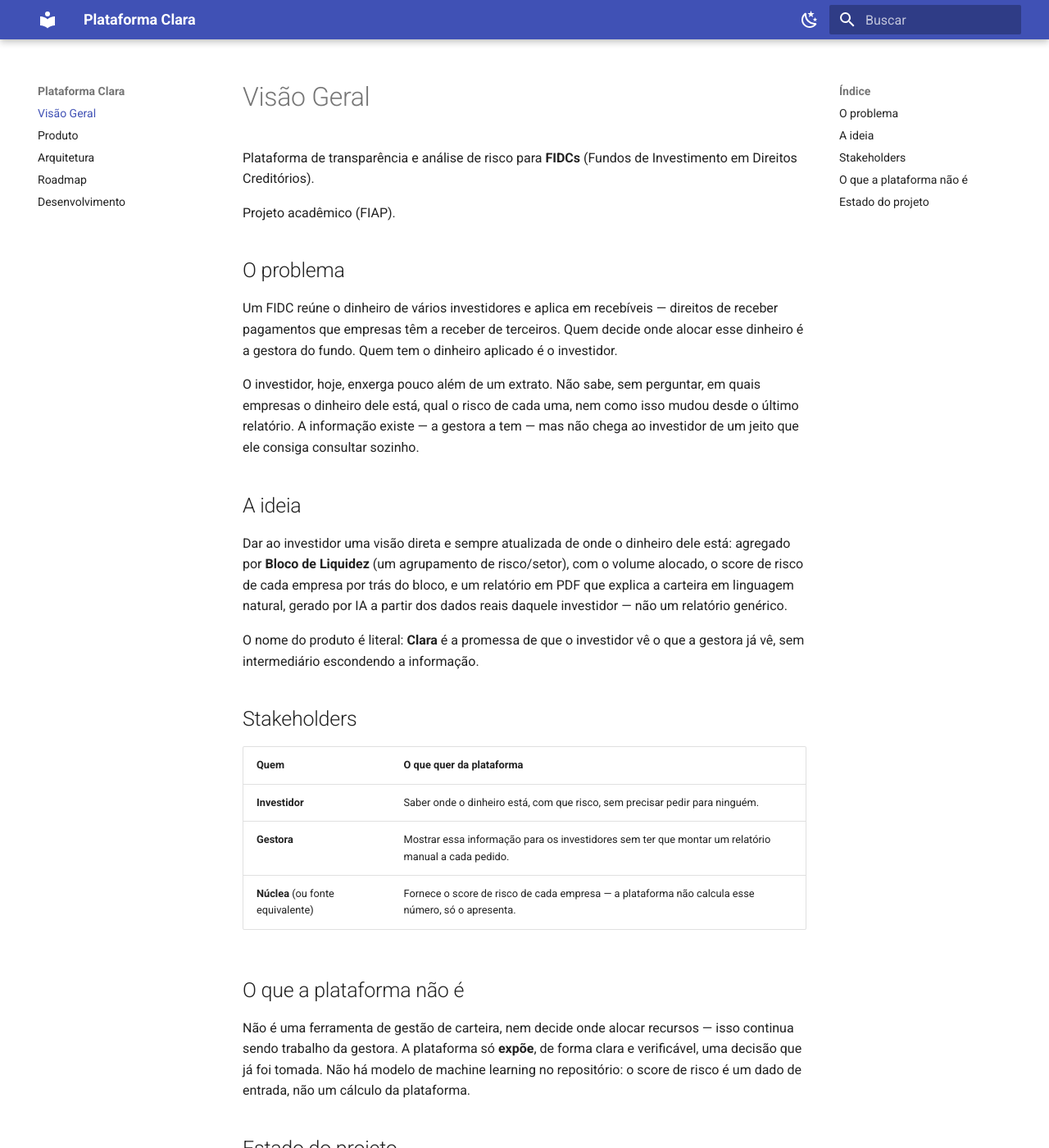
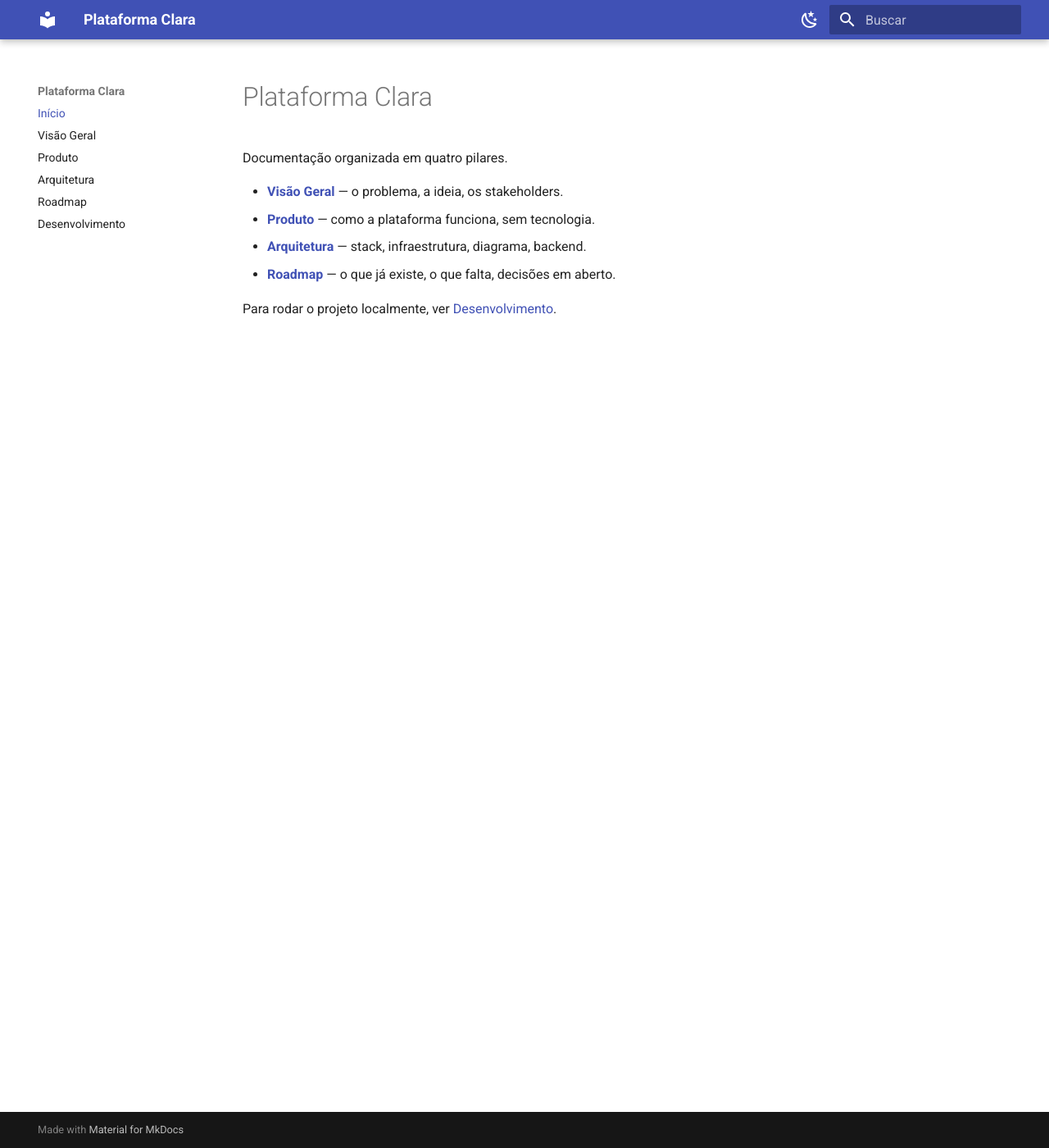
Before and after one commit to Moreira-89/plataforma_clara, an MkDocs documentation site: the page built from docs/index.md, in a window 1280 px wide and 1400 px high. Shown: the whole window at 82% size. Built offline with MkDocs 1.6.1 and Material for MkDocs 9.7.7, drawn with Linux system fonts in a browser that asks for light colours; some of the changed text lies outside the part shown.

Commit message:
docs: cada pilar vira uma pasta com index.md de visão geral
Reorganização pedida em cima do commit anterior: cada pilar (Visão Geral,
Produto, Arquitetura, Roadmap) passa a ser uma pasta própria com um index.md
como arquivo de entrada. Prepara terreno para cada pilar crescer com mais
páginas no futuro — é o padrão que o navigation.sections do tema já espera.

    docs/visao-geral/index.md
    docs/produto/index.md
    docs/arquitetura/index.md
    docs/roadmap/index.md
    docs/desenvolvimento.md      (continua solto — não é pilar, é guia prático)

Os links cruzados entre pilares foram ajustados para o novo caminho relativo
(ex.: de produto/index.md para arquitetura/index.md é ../arquitetura/index.md).

MkDocs não promove automaticamente a primeira página do nav para a raiz do
site quando não existe docs/index.md — a raiz ficava sem página (404).
Criado um docs/index.md pequeno, fora do esquema de pilares, só com os
quatro links — é a porta de entrada do site, não um pilar a mais.

Verificado: mkdocs build --strict gera as 6 páginas esperadas, incluindo a
raiz; 50 testes e ruff inalterados.

Co-Authored-By: Claude Sonnet 5 <noreply@anthropic.com>

```diff
--- a/docs/index.md
+++ b/docs/index.md
@@ -1,52 +1,10 @@
-# Visão Geral
+# Plataforma Clara
 
-Plataforma de transparência e análise de risco para **FIDCs** (Fundos de
-Investimento em Direitos Creditórios).
+Documentação organizada em quatro pilares.
 
-Projeto acadêmico (FIAP).
+- **[Visão Geral](visao-geral/index.md)** — o problema, a ideia, os stakeholders.
+- **[Produto](produto/index.md)** — como a plataforma funciona, sem tecnologia.
+- **[Arquitetura](arquitetura/index.md)** — stack, infraestrutura, diagrama, backend.
+- **[Roadmap](roadmap/index.md)** — o que já existe, o que falta, decisões em aberto.
 
-## O problema
-
-Um FIDC reúne o dinheiro de vários investidores e aplica em recebíveis —
-direitos de receber pagamentos que empresas têm a receber de terceiros. Quem
-decide onde alocar esse dinheiro é a gestora do fundo. Quem tem o dinheiro
-aplicado é o investidor.
-
-O investidor, hoje, enxerga pouco além de um extrato. Não sabe, sem perguntar,
-em quais empresas o dinheiro dele está, qual o risco de cada uma, nem como
-isso mudou desde o último relatório. A informação existe — a gestora a tem —
-mas não chega ao investidor de um jeito que ele consiga consultar sozinho.
-
-## A ideia
-
-Dar ao investidor uma visão direta e sempre atualizada de onde o dinheiro dele
-está: agregado por **Bloco de Liquidez** (um agrupamento de risco/setor), com
-o volume alocado, o score de risco de cada empresa por trás do bloco, e um
-relatório em PDF que explica a carteira em linguagem natural, gerado por IA a
-partir dos dados reais daquele investidor — não um relatório genérico.
-
-O nome do produto é literal: **Clara** é a promessa de que o investidor vê o
-que a gestora já vê, sem intermediário escondendo a informação.
-
-## Stakeholders
-
-| Quem | O que quer da plataforma |
-| --- | --- |
-| **Investidor** | Saber onde o dinheiro está, com que risco, sem precisar pedir para ninguém. |
-| **Gestora** | Mostrar essa informação para os investidores sem ter que montar um relatório manual a cada pedido. |
-| **Núclea** (ou fonte equivalente) | Fornece o score de risco de cada empresa — a plataforma não calcula esse número, só o apresenta. |
-
-## O que a plataforma não é
-
-Não é uma ferramenta de gestão de carteira, nem decide onde alocar recursos —
-isso continua sendo trabalho da gestora. A plataforma só **expõe**, de forma
-clara e verificável, uma decisão que já foi tomada. Não há modelo de machine
-learning no repositório: o score de risco é um dado de entrada, não um
-cálculo da plataforma.
-
-## Estado do projeto
-
-O projeto está em reconstrução ativa — a implementação técnica muda com
-frequência. Para o estado atual do que já existe e do que falta, ver o
-[Roadmap](roadmap.md). Este documento (Visão Geral) descreve o problema e a
-ideia, que não mudam a cada sprint.
+Para rodar o projeto localmente, ver [Desenvolvimento](desenvolvimento.md).
--- a/mkdocs.yml
+++ b/mkdocs.yml
@@ -25,10 +25,11 @@ theme:
     - search.suggest
 
 nav:
-  - Visão Geral: index.md
-  - Produto: produto.md
-  - Arquitetura: arquitetura.md
-  - Roadmap: roadmap.md
+  - Início: index.md
+  - Visão Geral: visao-geral/index.md
+  - Produto: produto/index.md
+  - Arquitetura: arquitetura/index.md
+  - Roadmap: roadmap/index.md
   - Desenvolvimento: desenvolvimento.md
 
 markdown_extensions:
```
Also changed, not shown: docs/arquitetura/index.md (renamed from docs/arquitetura.md, +2 -2 lines), docs/produto/index.md (renamed from docs/produto.md, +2 -2 lines), docs/visao-geral/index.md (added, +52 -0 lines), docs/roadmap/index.md (renamed from docs/roadmap.md).
